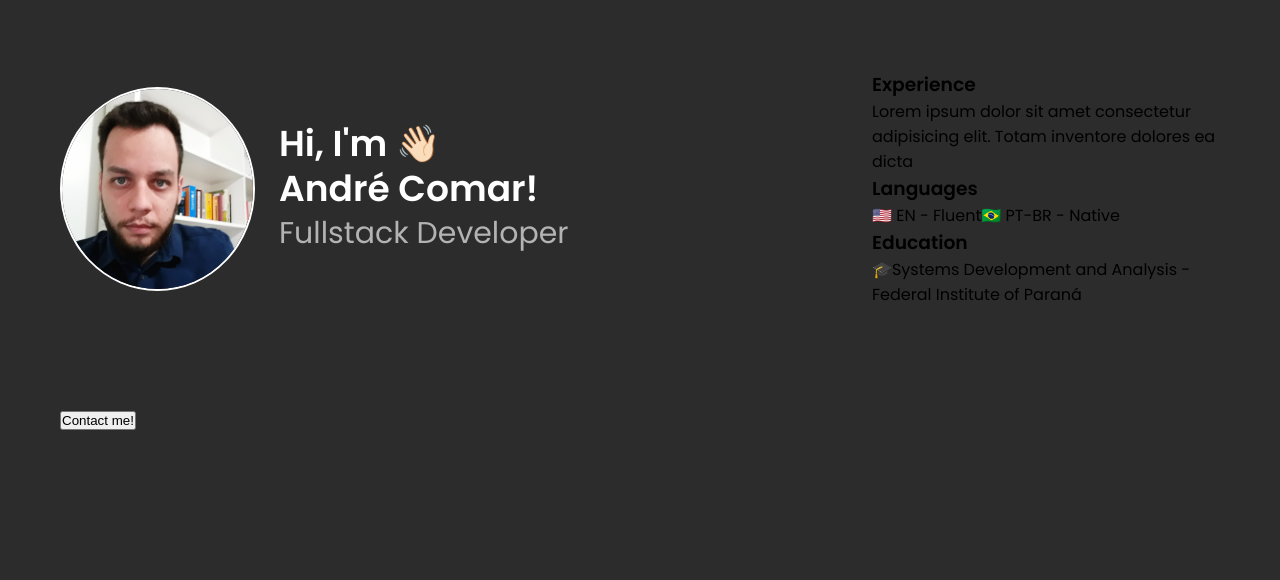
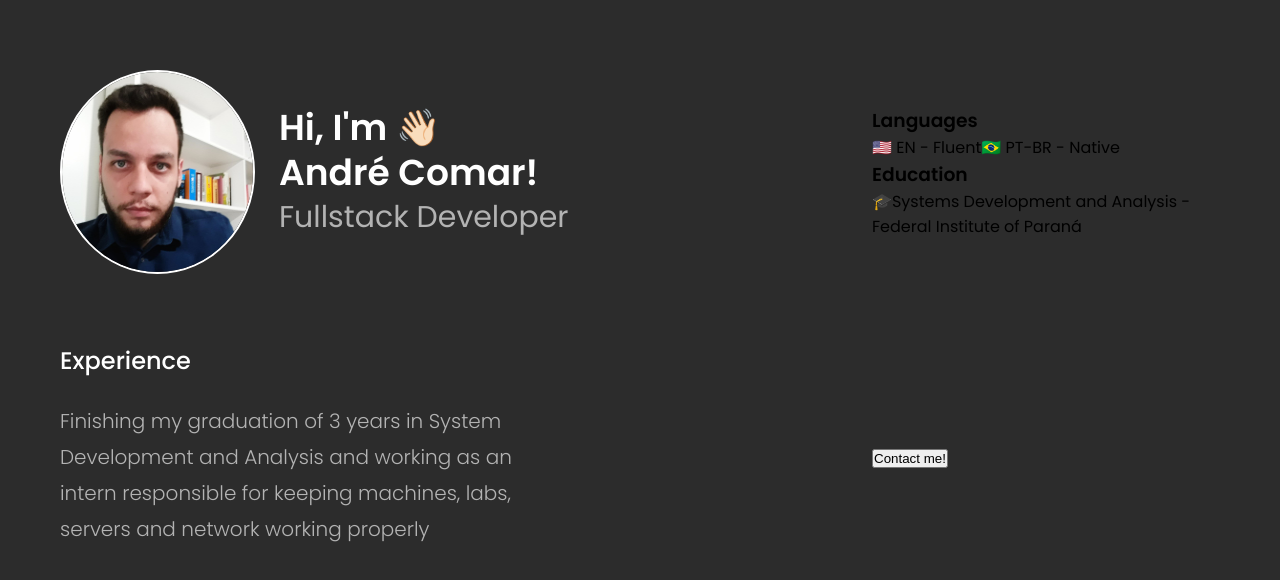
Before and after one commit to AndreHenriq/my-portfolio, a Next.js app: page / in a window 1280 px wide. Shown: the top 580 px of the page. Built offline with nearby package versions, Linux system fonts and the light colour scheme.

Commit message:
feat: config experience section

```diff
--- /dev/null
+++ b/src/app/components/experience/experience.scss
@@ -0,0 +1,36 @@
+.experience {
+    display: flex;
+    flex-direction: column;
+    align-items: center;
+    max-width: 500px;
+
+    gap: 24px;
+
+    grid-area: experience;
+
+    p {
+        font-weight: 300;
+        font-size: 18px;
+        line-height: 28px;
+        color: var(--text-secondary);
+        text-align: center;
+    }
+
+    .experience-time {
+        display: flex;
+        align-items: center;
+        justify-content: center;
+        flex-direction: column;
+        gap: 8px;
+    }
+
+    @media (min-width: 768px) {
+        align-items: flex-start;
+
+        p {
+            font-size: 20px;
+            line-height: 36px;
+            text-align: start;
+        }
+    }
+}
--- /dev/null
+++ b/src/app/components/experience/experience.tsx
@@ -0,0 +1,17 @@
+import "./experience.scss"
+import { SectionTitle } from "../sectionTitle/sectionTitle"
+
+export function Experience(){
+    return(
+    <div className='experience'>
+        <SectionTitle text="Experience"/>
+        <p>
+            Finishing my graduation of 3 years in System Development and Analysis and working as an intern
+            responsible for keeping machines, labs, servers and network working properly
+        </p>
+        <div className="experience-time">
+
+        </div>
+      </div>
+    )
+}
--- /dev/null
+++ b/src/app/components/sectionTitle/sectionTitle.scss
@@ -0,0 +1,13 @@
+.section-title {
+    font-weight: 500;
+    font-size: 18px;
+    text-align: center;
+    line-height: 28px;
+    color: var(--text-primary);
+
+    @media (min-width: 768px) {
+        font-size: 24px;
+        line-height: 36px;
+        text-align: start;
+    }
+}
--- /dev/null
+++ b/src/app/components/sectionTitle/sectionTitle.tsx
@@ -0,0 +1,10 @@
+import "./SectionTitle.scss"
+interface SectionTitleProps{
+    text:string
+}
+
+export function SectionTitle({text}: SectionTitleProps){
+    return(
+        <h3 className="section-title">{text}</h3>
+    )
+}
--- a/src/app/layout.tsx
+++ b/src/app/layout.tsx
@@ -3,7 +3,7 @@
 
 const inter = Poppins({
   subsets: ['latin'],
-  weight:['400','500','600']
+  weight:['300','400','500','600']
 })
 
 export const metadata = {
--- a/src/app/page.tsx
+++ b/src/app/page.tsx
@@ -1,3 +1,4 @@
+import { Experience } from './components/experience/experience'
 import Header from './components/header/header'
 import './styles/home.scss'
 
@@ -5,12 +6,7 @@
   return (
     <main className='container'>
       <Header/>
-      <div className='experience'>
-        <h3>Experience</h3>
-        <p>Lorem ipsum dolor sit amet consectetur adipisicing elit. Totam inventore dolores ea dicta</p>
-        <div className="experience-time">
-
-        </div>
+      <Experience/>
         <div className='infos'>
           <h3>Languages</h3>
           <div className='languages-info'>
@@ -23,8 +19,7 @@
             <span>Systems Development and Analysis - Federal Institute of Paraná</span>
           </div>
         </div>
-      </div>
-      <div className='buttons'>
+        <div className='buttons'>
         <div className='social'></div>
         <button>Contact me!</button>
       </div>
--- a/src/app/styles/home.scss
+++ b/src/app/styles/home.scss
@@ -1,11 +1,12 @@
 .container{
     padding: 40px 32px;
     display: grid;
+    gap: 24px;
     grid-template-rows: repeat(4, auto);
     grid-template-areas:
     'header'
+    'buttons'
     'experience'
-    'buttons'
     'info';
 }
 
```
